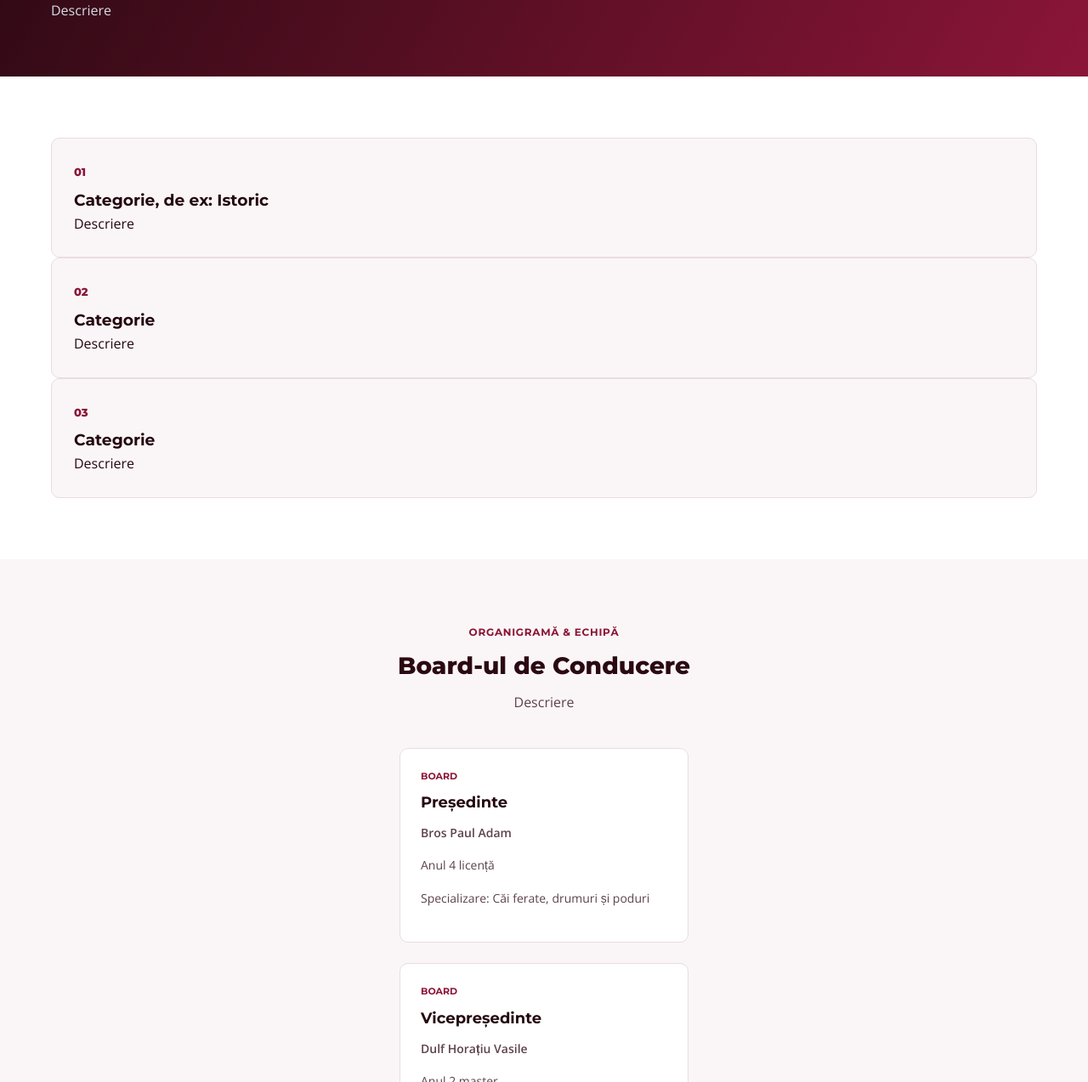
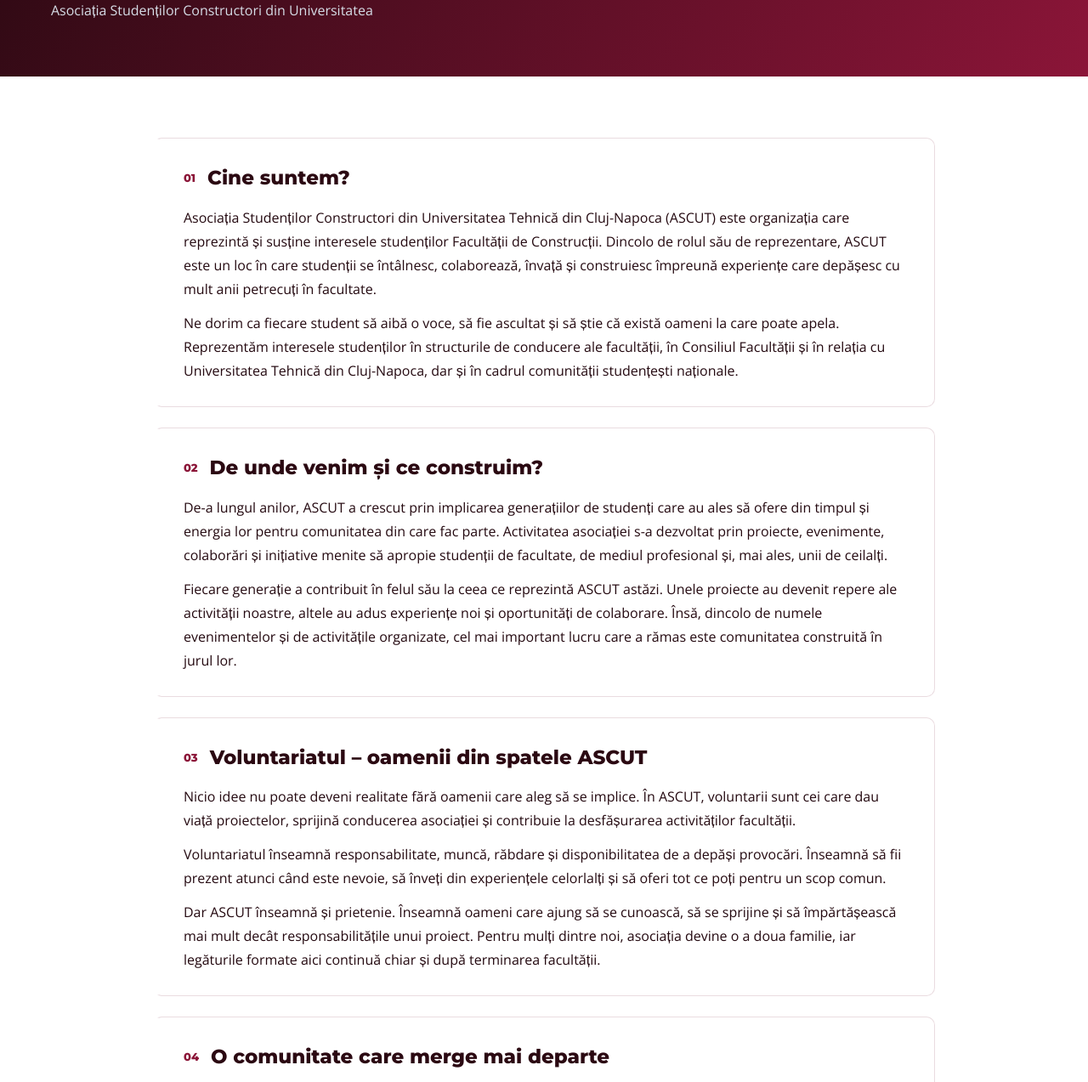
Before and after one commit to StancaRaul/ASCUT---site-oficial, a plain HTML site: page Pagini Principale/despre.html in a window 1280 px wide. Shown: the part 263-1536 px from the top of the page at 85% size. Drawn offline with nearby package versions, Linux system fonts and the light colour scheme.

Commit message:
Update despre.html

```diff
--- a/Pagini Principale/despre.html
+++ b/Pagini Principale/despre.html
@@ -10,8 +10,8 @@
 <body id="page-despre">
     <header class="site-header">
         <div class="container header-wrap">
-            <a href="../index.html" class="brand-logo">
-                <span class="brand-mark">ASCUT</span>
+            <a href="index.html" class="brand-logo">
+                <img src="../Imagini/Logo ASCUT.jpg" alt="Logo ASCUT UTCN" class="brand-logo-img">
                 <span class="brand-text">
                     <strong>UTCN</strong>
                     <small>Facultatea de Construcții</small>
@@ -41,28 +41,50 @@
     <section class="page-hero">
         <div class="container">
             <span class="eyebrow">Despre Noi</span>
-            <h1>Titlu</h1>
-            <p>Descriere</p>
+            <h1>Cine suntem și ce vrem să construim</h1>
+            <p>Asociația Studenților Constructori din Universitatea <Tehnică></Tehnică></p>
         </div>
     </section>
 
     <section class="section-block bg-white">
-        <div class="container three-col-info">
-            <div class="info-panel">
+        <div class="container story-list">
+            <article class="story-card">
+                <div class="story-card-head">
                     <span class="panel-num">01</span>
-                <h3>Categorie, de ex: Istoric</h3>
-                <p>Descriere</p>
+                    <h2>Cine suntem?</h2>
                 </div>
-            <div class="info-panel">
+                <p>Asociația Studenților Constructori din Universitatea Tehnică din Cluj-Napoca (ASCUT) este organizația care reprezintă și susține interesele studenților Facultății de Construcții. Dincolo de rolul său de reprezentare, ASCUT este un loc în care studenții se întâlnesc, colaborează, învață și construiesc împreună experiențe care depășesc cu mult anii petrecuți în facultate.</p>
+                <p>Ne dorim ca fiecare student să aibă o voce, să fie ascultat și să știe că există oameni la care poate apela. Reprezentăm interesele studenților în structurile de conducere ale facultății, în Consiliul Facultății și în relația cu Universitatea Tehnică din Cluj-Napoca, dar și în cadrul comunității studențești naționale.</p>
+            </article>
+
+            <article class="story-card">
+                <div class="story-card-head">
                     <span class="panel-num">02</span>
-                <h3>Categorie</h3>
-                <p>Descriere</p>
+                    <h2>De unde venim și ce construim?</h2>
                 </div>
-            <div class="info-panel">
+                <p>De-a lungul anilor, ASCUT a crescut prin implicarea generațiilor de studenți care au ales să ofere din timpul și energia lor pentru comunitatea din care fac parte. Activitatea asociației s-a dezvoltat prin proiecte, evenimente, colaborări și inițiative menite să apropie studenții de facultate, de mediul profesional și, mai ales, unii de ceilalți.</p>
+                <p>Fiecare generație a contribuit în felul său la ceea ce reprezintă ASCUT astăzi. Unele proiecte au devenit repere ale activității noastre, altele au adus experiențe noi și oportunități de colaborare. Însă, dincolo de numele evenimentelor și de activitățile organizate, cel mai important lucru care a rămas este comunitatea construită în jurul lor.</p>
+            </article>
+
+            <article class="story-card">
+                <div class="story-card-head">
                     <span class="panel-num">03</span>
-                <h3>Categorie</h3>
-                <p>Descriere</p>
+                    <h2>Voluntariatul – oamenii din spatele ASCUT</h2>
                 </div>
+                <p>Nicio idee nu poate deveni realitate fără oamenii care aleg să se implice. În ASCUT, voluntarii sunt cei care dau viață proiectelor, sprijină conducerea asociației și contribuie la desfășurarea activităților facultății.</p>
+                <p>Voluntariatul înseamnă responsabilitate, muncă, răbdare și disponibilitatea de a depăși provocări. Înseamnă să fii prezent atunci când este nevoie, să înveți din experiențele celorlalți și să oferi tot ce poți pentru un scop comun.</p>
+                <p>Dar ASCUT înseamnă și prietenie. Înseamnă oameni care ajung să se cunoască, să se sprijine și să împărtășească mai mult decât responsabilitățile unui proiect. Pentru mulți dintre noi, asociația devine o a doua familie, iar legăturile formate aici continuă chiar și după terminarea facultății.</p>
+            </article>
+
+            <article class="story-card">
+                <div class="story-card-head">
+                    <span class="panel-num">04</span>
+                    <h2>O comunitate care merge mai departe</h2>
+                </div>
+                <p>Credem că una dintre cele mai frumoase părți ale ASCUT este relația dintre generații. Studenții care au făcut parte din asociație nu rămân doar amintiri ale unor proiecte trecute, ci oameni care continuă să păstreze legătura și să contribuie, prin experiența lor, la comunitatea formată aici.</p>
+                <p>Ne dorim ca fiecare voluntar să găsească în ASCUT un loc în care să se dezvolte, să lege prietenii și să descopere ce înseamnă să construiești ceva împreună cu ceilalți.</p>
+                <p>Pentru că, în final, evenimentele se încheie, proiectele se termină, iar anii de facultate trec. Ceea ce rămâne sunt oamenii, experiențele și legăturile pe care le-am construit împreună.</p>
+            </article>
         </div>
     </section>
 
@@ -76,6 +98,7 @@
 
             <div class="board-president-row">
                 <div class="team-card board-president-card">
+                    <img src="../Imagini/presedinte.jpg" alt="poza" class="team-photo">
                     <span class="role-tag">Board</span>
                     <h3>Președinte</h3>
                     <p><b>Bros Paul Adam</b></p>
@@ -86,6 +109,7 @@
 
             <div class="board-president-row">
                 <div class="team-card board-president-card">
+                    <img src="../Imagini/vicepresedinte.jpg" alt="poza" class="team-photo">
                     <span class="role-tag">Board</span>
                     <h3>Vicepreședinte</h3>
                     <p><b>Dulf Horațiu Vasile</b></p>
@@ -96,6 +120,7 @@
 
             <div class="board-president-row">
                 <div class="team-card board-president-card">
+                    <img src="../Imagini/director general.jpg" alt="poza" class="team-photo">
                     <span class="role-tag">Board</span>
                     <h3>Director general</h3>
                     <p><b>Nistor Denisa</b></p>
@@ -106,6 +131,7 @@
 
             <div class="board-members-grid">
                 <div class="team-card">
+                    <img src="../Imagini/director interne.jpg" alt="poza" class="team-photo">
                     <span class="role-tag">Board</span>
                     <h3>Director dep. interne</h3>
                     <p><b>Corabian Jasmina Timea</b></p>
@@ -114,6 +140,7 @@
                 </div>
                 <div class="team-card">
                     <span class="role-tag">Board</span>
+                    <img src="../Imagini/director externe.jpg" alt="poza" class="team-photo">
                     <h3>Director dep. externe</h3>
                     <p><b>Ioica Cristian-Alessandro</b></p>
                     <p>Anul 4 licență</p>
@@ -121,6 +148,7 @@
                 </div>
                 <div class="team-card">
                     <span class="role-tag">Board</span>
+                    <img src="../Imagini/director imagine.jpg" alt="poza" class="team-photo">
                     <h3>Director dep. imagine</h3>
                     <p><b>Lucaciu Lorena-Luisa</b>
                     <p>Anul 1 master</p>
```
Lines whose indentation alone changed are shown as unchanged.
